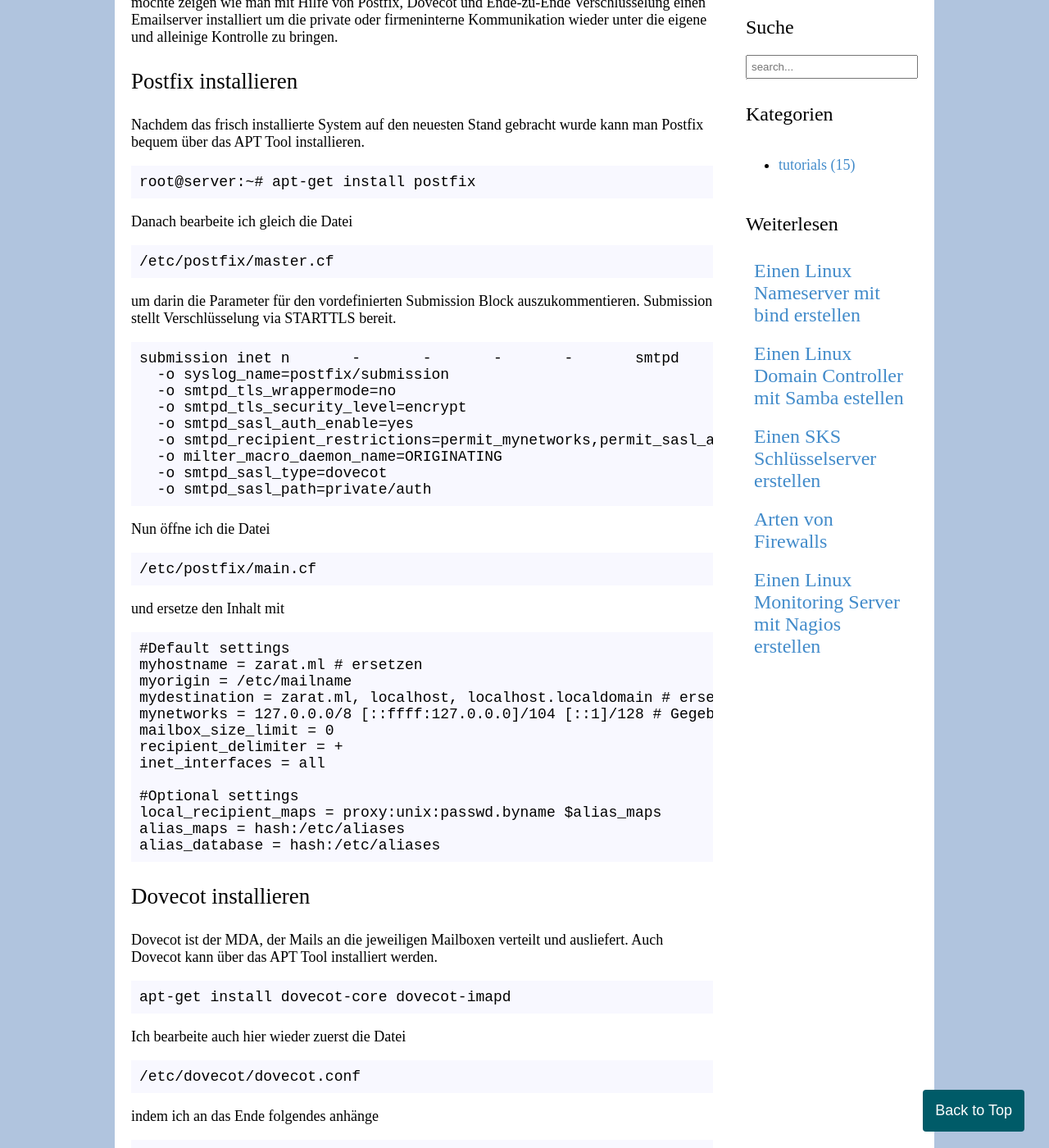
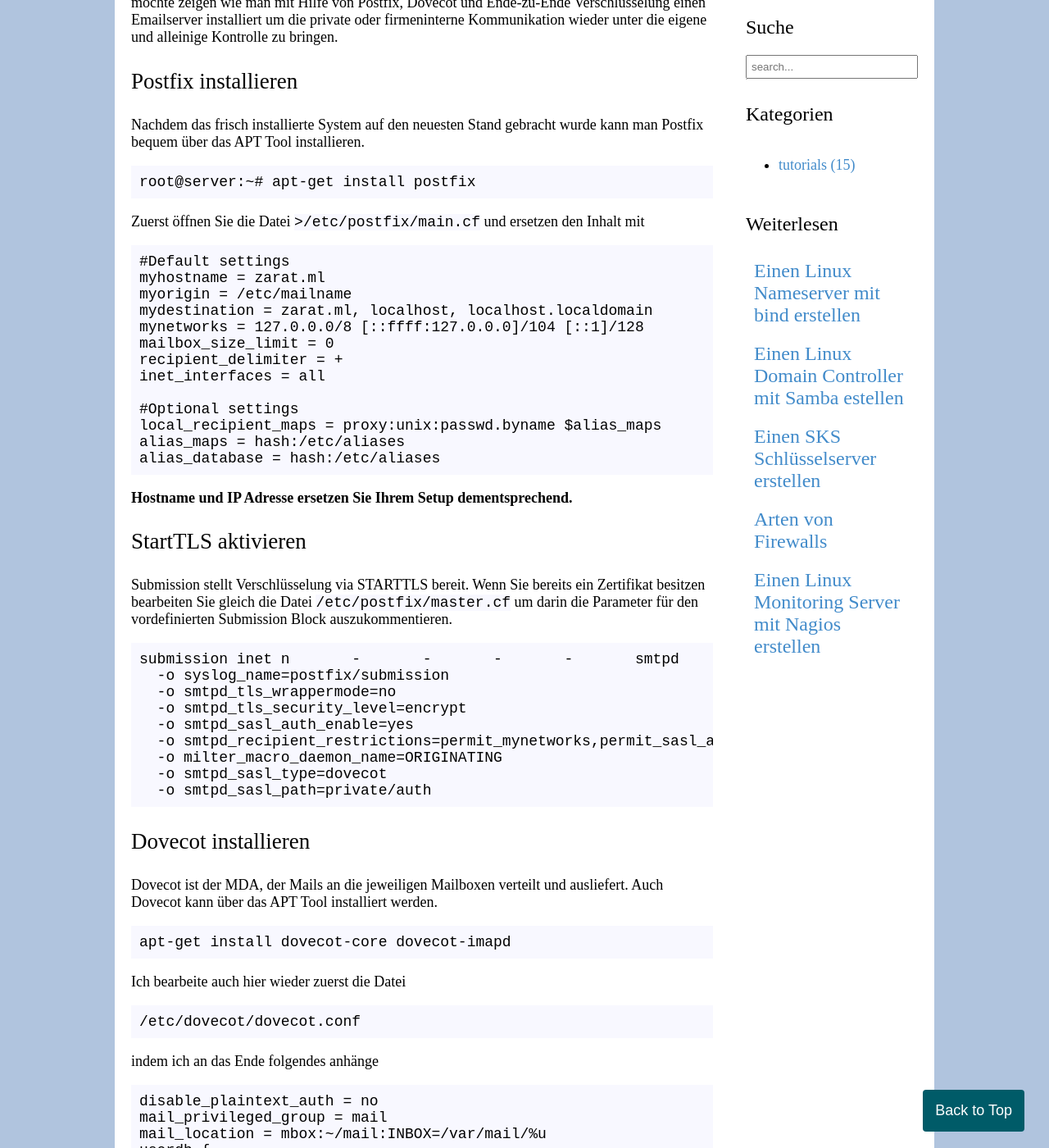
Before and after one commit to zarat/zarat.github.io, a Jekyll site: the page built from _posts/2018-05-23-mailserver.markdown, in a window 1280 px wide and 1400 px high, scrolled down 499 px. Shown: the whole window at 82% size. Built offline with Jekyll 4.4.1, drawn with Linux system fonts in a browser that asks for light colours.

Commit message:
Update 2018-05-23-mailserver.markdown

```diff
--- a/_posts/2018-05-23-mailserver.markdown
+++ b/_posts/2018-05-23-mailserver.markdown
@@ -16,13 +16,32 @@
 
 <pre>root@server:~# apt-get install postfix</pre>
 
-Danach bearbeite ich gleich die Datei
+Zuerst öffnen Sie die Datei <code>>/etc/postfix/main.cf</code> und ersetzen den Inhalt mit
 
-<pre>/etc/postfix/master.cf</pre>
+<pre>
+#Default settings
+myhostname = zarat.ml
+myorigin = /etc/mailname
+mydestination = zarat.ml, localhost, localhost.localdomain
+mynetworks = 127.0.0.0/8 [::ffff:127.0.0.0]/104 [::1]/128
+mailbox_size_limit = 0
+recipient_delimiter = +
+inet_interfaces = all
 
-um darin die Parameter für den vordefinierten Submission Block auszukommentieren. Submission stellt Verschlüsselung via STARTTLS bereit.
+#Optional settings
+local_recipient_maps = proxy:unix:passwd.byname $alias_maps
+alias_maps = hash:/etc/aliases
+alias_database = hash:/etc/aliases
+</pre>
 
-<pre>submission inet n       -       -       -       -       smtpd
+<b>Hostname und IP Adresse ersetzen Sie Ihrem Setup dementsprechend.
+
+<h2>StartTLS aktivieren</h2>
+
+Submission stellt Verschlüsselung via STARTTLS bereit. Wenn Sie bereits ein Zertifikat besitzen bearbeiten Sie gleich die Datei <code>/etc/postfix/master.cf</code> um darin die Parameter für den vordefinierten Submission Block auszukommentieren.
+
+<pre>
+submission inet n       -       -       -       -       smtpd
   -o syslog_name=postfix/submission
   -o smtpd_tls_wrappermode=no
   -o smtpd_tls_security_level=encrypt
@@ -30,27 +49,8 @@
   -o smtpd_recipient_restrictions=permit_mynetworks,permit_sasl_authenticated,reject
   -o milter_macro_daemon_name=ORIGINATING
   -o smtpd_sasl_type=dovecot
-  -o smtpd_sasl_path=private/auth</pre>
-
-Nun öffne ich die Datei
-
-<pre>/etc/postfix/main.cf</pre>
-
-und ersetze den Inhalt mit
-
-<pre>#Default settings
-myhostname = zarat.ml # ersetzen
-myorigin = /etc/mailname
-mydestination = zarat.ml, localhost, localhost.localdomain # ersetzen
-mynetworks = 127.0.0.0/8 [::ffff:127.0.0.0]/104 [::1]/128 # Gegebenenfalls ersetzen
-mailbox_size_limit = 0
-recipient_delimiter = +
-inet_interfaces = all
-
-#Optional settings
-local_recipient_maps = proxy:unix:passwd.byname $alias_maps
-alias_maps = hash:/etc/aliases
-alias_database = hash:/etc/aliases</pre>
+  -o smtpd_sasl_path=private/auth
+</pre>
 
 <h2>Dovecot installieren</h2>
 
```
